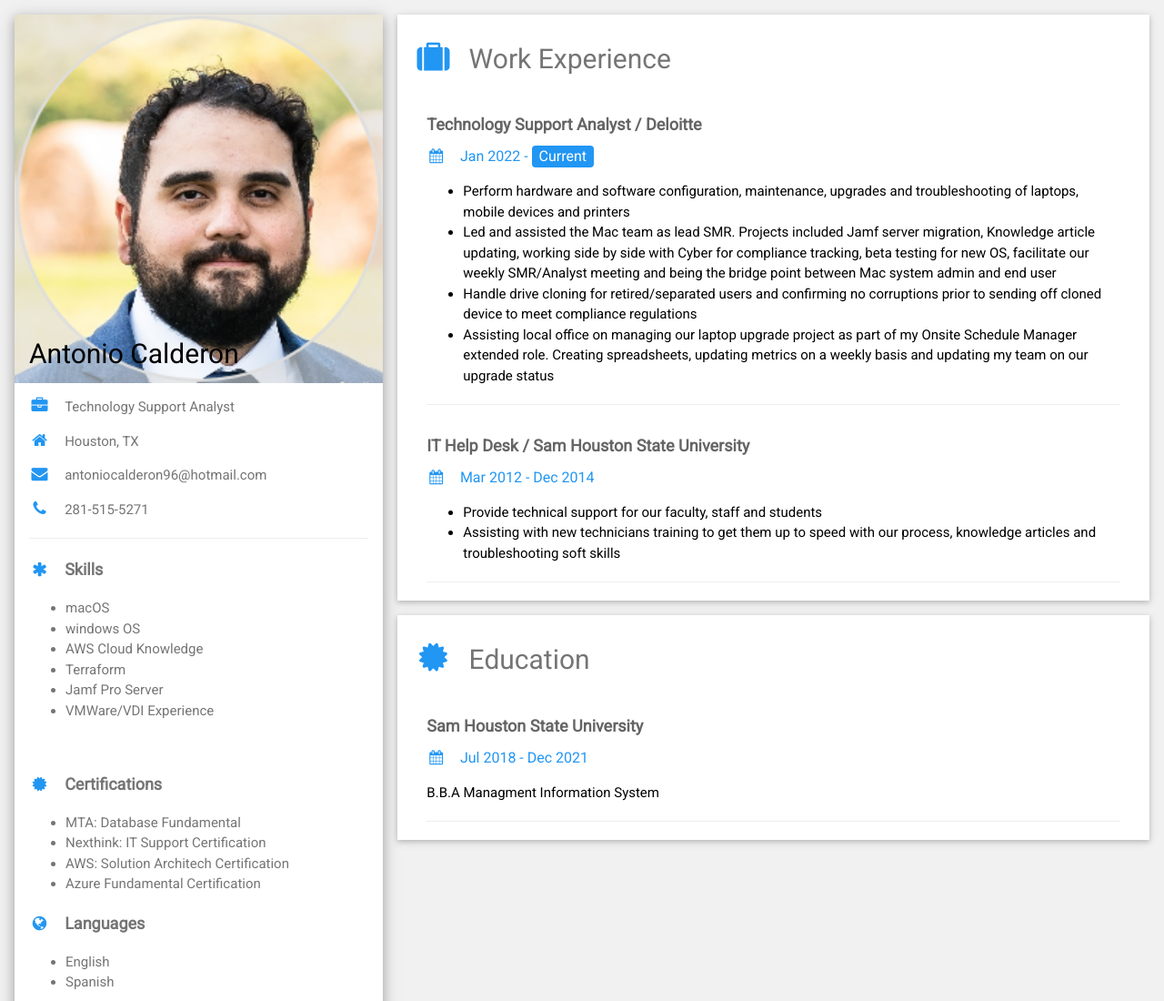
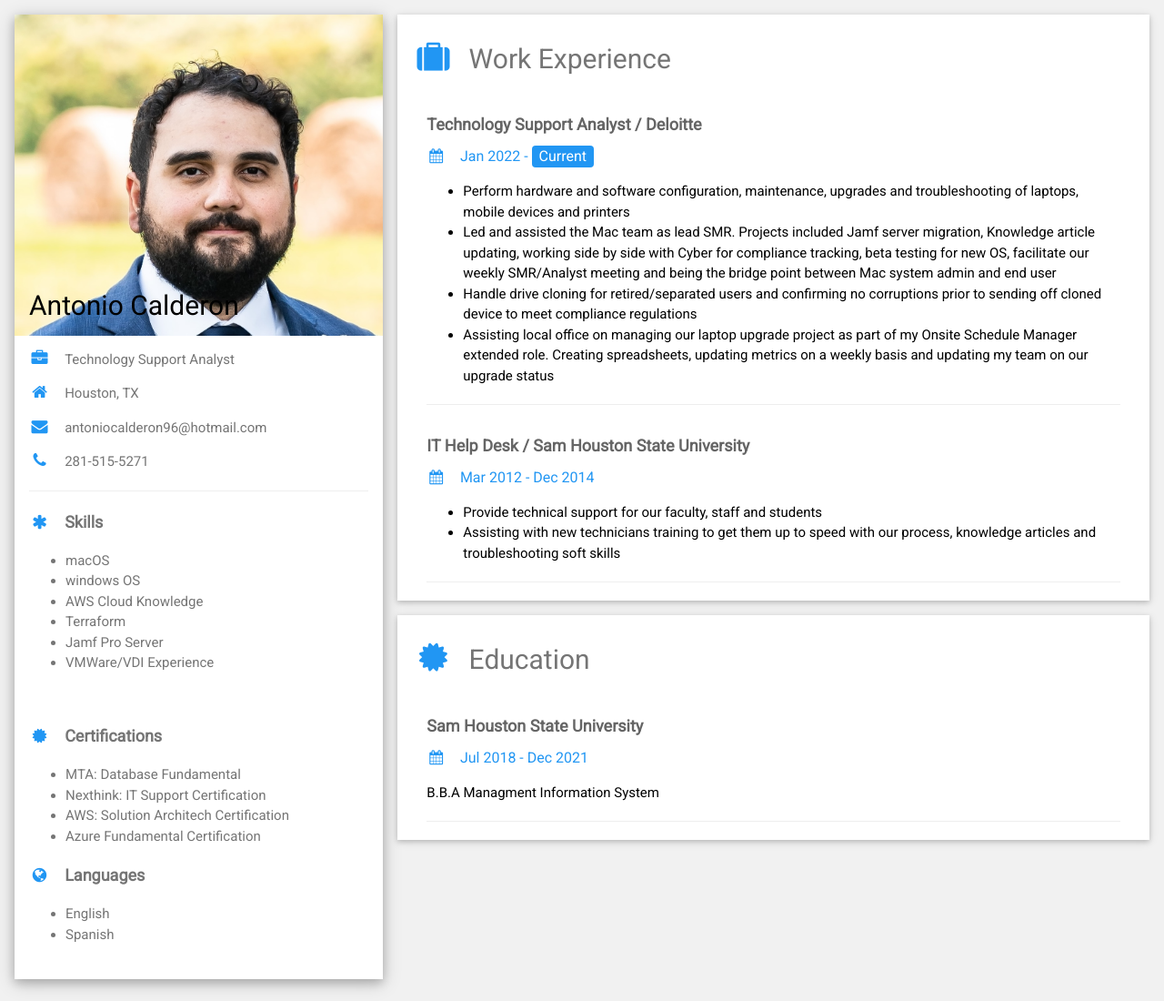
Before and after one commit to acalde2024/cloud-resume-challange, a plain HTML site: page website/index.html in a window 1280 px wide. Shown: the top 1100 px of the page at 91% size. Drawn offline with nearby package versions, Linux system fonts and the light colour scheme; no server answers.

Commit message:
Updated JPG photo

```diff
--- a/website/index.html
+++ b/website/index.html
@@ -22,7 +22,7 @@ html,body,h1,h2,h3,h4,h5,h6 {font-family: "Roboto", sans-serif}
 
       <div class="w3-white w3-text-grey w3-card-4">
         <div class="w3-display-container">
-          <img src="image/profile.png" style="width:100%" alt="Avatar">
+          <img src="image/Antonio_Calderon.jpg" style="width:100%" alt="Avatar">
           <div class="w3-display-bottomleft w3-container w3-text-black">
             <h2>Antonio Calderon</h2>
           </div>
```
Also changed, not shown: website/image/Antonio_Calderon.jpg (added), website/image/profile.png (deleted).
